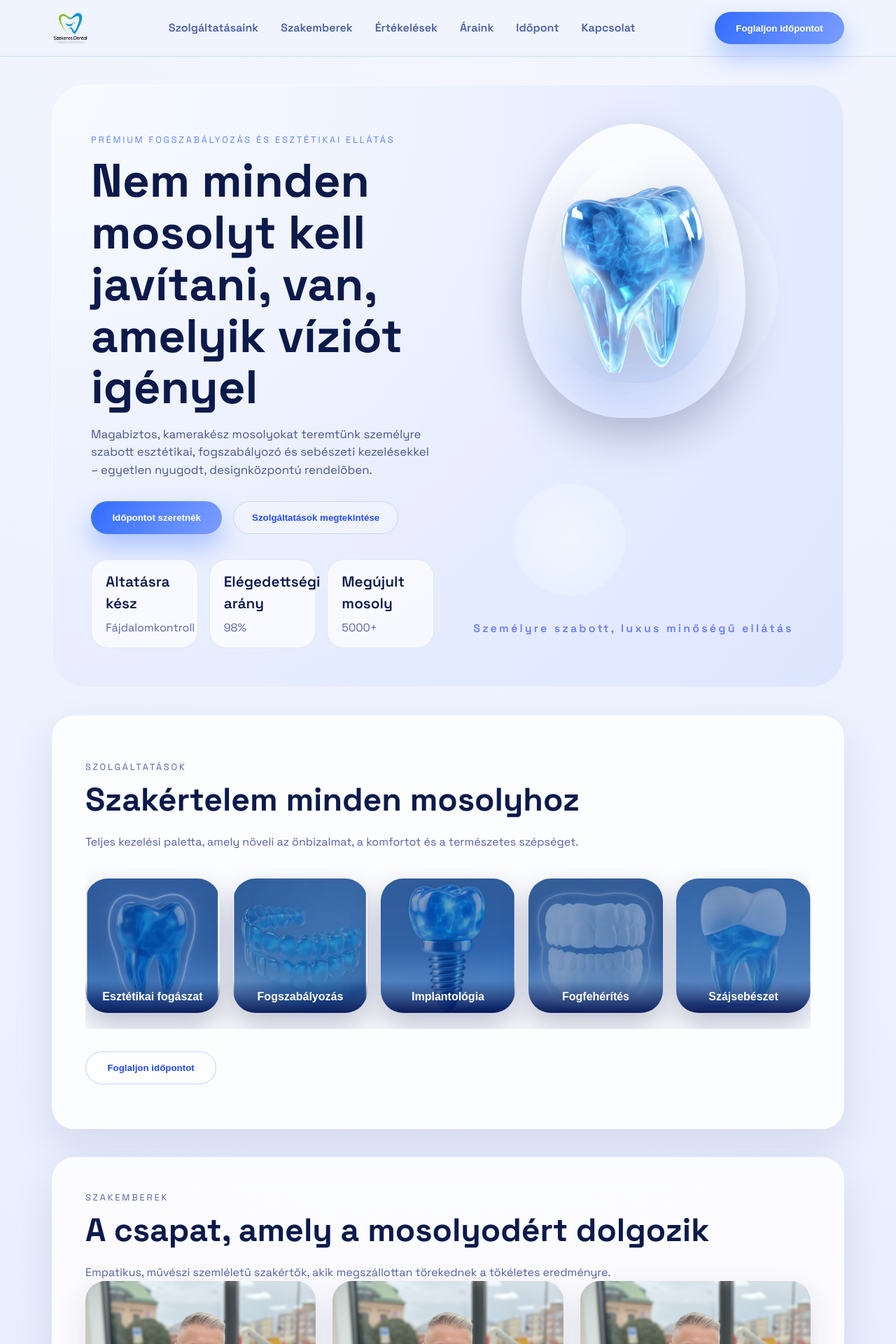
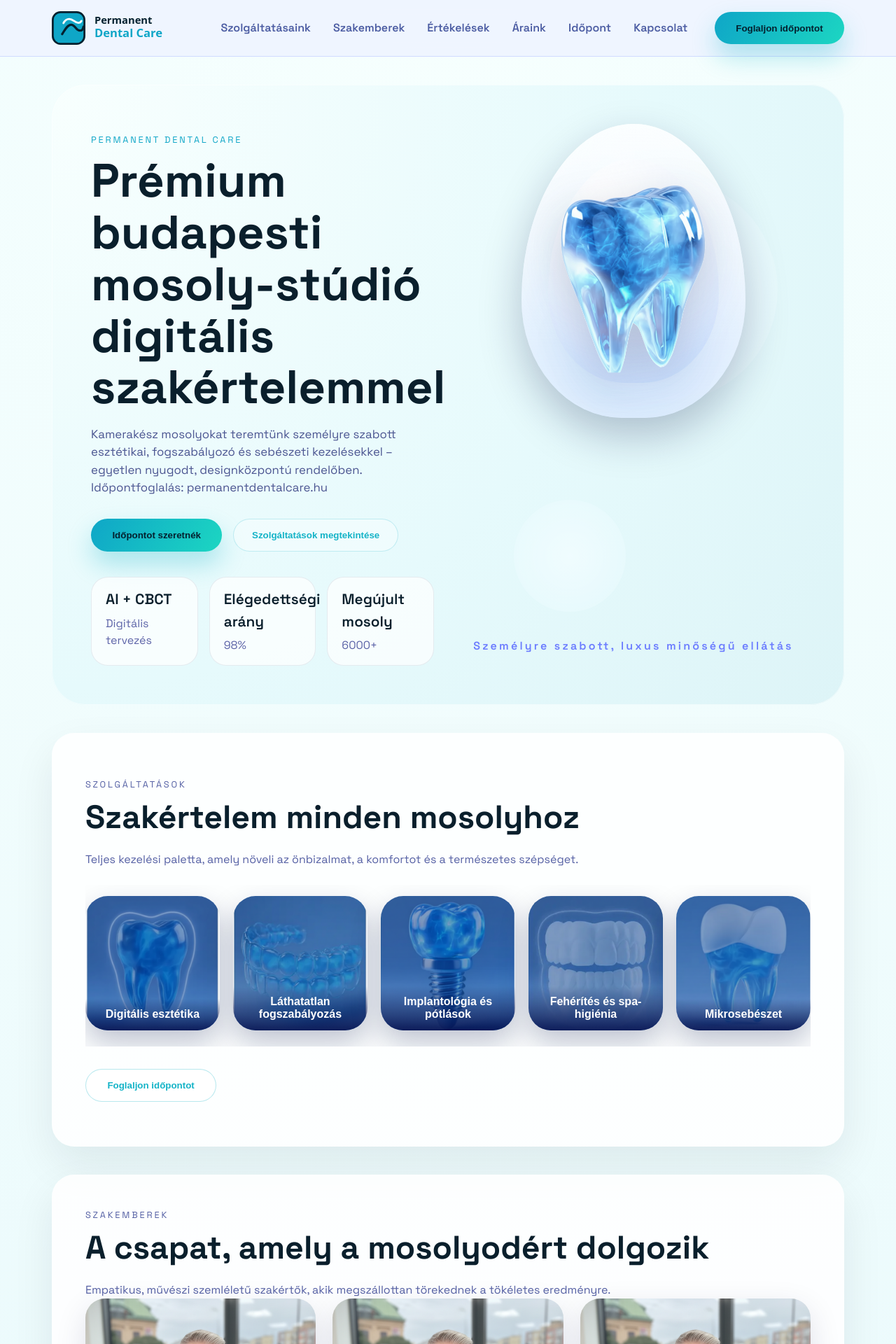
Before and after one commit to sferencz82/szekeres-dental, a React (Vite) app: page / in a window 1280 px wide. Shown: the top 1920 px of the page at 70% size. Built offline with nearby package versions, Linux system fonts and the light colour scheme; no server answers.

Commit message:
Rebrand site for Permanent Dental Care

```diff
--- a/index.html
+++ b/index.html
@@ -2,9 +2,9 @@
 <html lang="hu">
   <head>
     <meta charset="UTF-8" />
-    <link rel="icon" type="image/png" href="/assets/szekeres-logo.png" />
+    <link rel="icon" type="image/svg+xml" href="/assets/permanent-mark.svg" />
     <meta name="viewport" content="width=device-width, initial-scale=1.0" />
-    <title>Szekeres Dental</title>
+    <title>Permanent Dental Care</title>
   </head>
   <body>
     <div id="root"></div>
--- a/src/App.css
+++ b/src/App.css
@@ -2,14 +2,14 @@
 
 :root {
   font-family: 'Space Grotesk', system-ui, -apple-system, BlinkMacSystemFont, 'Segoe UI', sans-serif;
-  color: #0b1a4a;
-  background-color: #e9efff;
+  color: #0a1f2c;
+  background-color: #f2fbfb;
   line-height: 1.5;
-  --brand-dark: #081448;
-  --brand-mid: #2449ff;
-  --brand-light: #bcd7ff;
-  --brand-bg: #f2f6ff;
-  --brand-ink: #0b1a4a;
+  --brand-dark: #0a1f2c;
+  --brand-mid: #14b3c7;
+  --brand-light: #bdf1f6;
+  --brand-bg: #e8f9fb;
+  --brand-ink: #0a1f2c;
   --card-bg: rgba(255, 255, 255, 0.75);
 }
 
@@ -19,7 +19,7 @@
 
 body {
   margin: 0;
-  background: radial-gradient(circle at top, #f3f6ff 0%, #e3e9ff 45%, #dbe3ff 100%);
+  background: radial-gradient(circle at top, #f6fffe 0%, #e6f8fb 45%, #d9f3f7 100%);
   color: var(--brand-ink);
 }
 
@@ -113,21 +113,21 @@ main {
 }
 
 .btn-primary {
-  background: linear-gradient(120deg, #326dff, #7c9dff);
-  color: #fff;
-  box-shadow: 0 18px 35px rgba(50, 109, 255, 0.35);
+  background: linear-gradient(120deg, #0fa6c7, #1cd6c2);
+  color: #04212f;
+  box-shadow: 0 18px 35px rgba(12, 178, 199, 0.3);
 }
 
 .btn-secondary {
-  background: rgba(255, 255, 255, 0.6);
+  background: rgba(255, 255, 255, 0.7);
   color: var(--brand-mid);
-  border: 1px solid rgba(50, 109, 255, 0.3);
+  border: 1px solid rgba(20, 179, 199, 0.3);
 }
 
 .btn-ghost {
-  background: rgba(255, 255, 255, 0.3);
+  background: rgba(255, 255, 255, 0.35);
   color: var(--brand-mid);
-  border: 1px solid rgba(50, 109, 255, 0.2);
+  border: 1px solid rgba(20, 179, 199, 0.22);
   padding: 0.95rem 1.6rem;
 }
 
@@ -136,11 +136,11 @@ main {
 }
 
 .section {
-  background: rgba(255, 255, 255, 0.85);
+  background: rgba(255, 255, 255, 0.88);
   margin: 2.5rem 0;
   padding: 3rem;
   border-radius: 32px;
-  box-shadow: 0 25px 60px rgba(8, 20, 72, 0.1);
+  box-shadow: 0 25px 60px rgba(10, 31, 44, 0.08);
 }
 
 .section.services {
@@ -162,7 +162,7 @@ main {
   letter-spacing: 0.22em;
   text-transform: uppercase;
   font-size: 0.8rem;
-  color: #5d84ff;
+  color: #0fa6c7;
 }
 
 .hero {
@@ -170,7 +170,7 @@ main {
   grid-template-columns: repeat(auto-fit, minmax(280px, 1fr));
   gap: 2.5rem;
   padding: 3.5rem;
-  background: radial-gradient(circle at top left, #f8fbff 0%, #e7edff 60%, #dee6ff 100%);
+  background: radial-gradient(circle at top left, #f8fffe 0%, #e6fafc 60%, #ddf4f7 100%);
   border-radius: 48px;
   margin-top: 2.5rem;
   position: relative;
--- a/src/App.tsx
+++ b/src/App.tsx
@@ -12,28 +12,28 @@ const App: React.FC = () => {
   const services = useMemo<Service[]>(
     () => [
       {
-        title: 'Esztétikai fogászat',
-        description: 'Mosolytervezés, porcelánhéjak és színhű tömések minden páciens igényeire szabva.',
+        title: 'Digitális esztétika',
+        description: 'Mosolytervezés, porcelánhéjak és színhű tömések a Permanent Dental Care signature protokollja szerint.',
         image: '/assets/aestetic.png',
       },
       {
-        title: 'Fogszabályozás',
-        description: 'Láthatatlan sínterápiák és diszkrét készülékek az egészséges, harmonikus fogsorért.',
+        title: 'Láthatatlan fogszabályozás',
+        description: 'Clear alignerek és diszkrét készülékek a funkció és esztétika finomhangolásához.',
         image: '/assets/orthodontics.png',
       },
       {
-        title: 'Implantológia',
-        description: 'Digitálisan tervezett implantátumok, azonnali terhelés és prémium felépítmények.',
+        title: 'Implantológia és pótlások',
+        description: 'Digitálisan tervezett implantátumok, prémium felépítmények és azonnali ideiglenes pótlások.',
         image: '/assets/implantology.png',
       },
       {
-        title: 'Fogfehérítés',
-        description: 'Gyengéd rendelői protokoll, amely tartós ragyogást biztosít érzékenység nélkül.',
+        title: 'Fehérítés és spa-higiénia',
+        description: 'Gyengéd, rendelői protokollok érzékenység nélkül – tökéletes párosítás az esztétikai kezelésekhez.',
         image: '/whitening.png',
       },
       {
-        title: 'Szájsebészet',
-        description: 'Bölcsességfog műtét, gyökércsúcs rezekció és minimál invazív lágyrész-korrekciók.',
+        title: 'Mikrosebészet',
+        description: 'Bölcsességfog műtét, gyökércsúcs rezekció és finom lágyrész-korrekciók kíméletes megközelítéssel.',
         image: '/assets/surgical.png',
       },
     ],
@@ -43,28 +43,25 @@ const App: React.FC = () => {
   const specialists = useMemo(
     () => [
       {
-        name: 'Dr. Szekeres',
-        role: 'Szájsebész',
-        bio: 'Fejlett 3D diagnosztika és empatikus hozzáállás mellett oldja meg a legösszetettebb műtéti eseteket.',
+        name: 'Dr. Kádár Eszter',
+        role: 'Mikrosebész és implantológus',
+        bio: 'Fejlett 3D diagnosztika mellett biztonságos implantációt és mikrosebészeti megoldásokat nyújt.',
         tenure: 'Átlagos kezelési idő: 60–90 perc',
-        image:
-          '/assets/dr-szekeres.png',
+        image: '/assets/dr-szekeres.png',
       },
       {
-        name: 'Dr. Szekeres',
+        name: 'Dr. Lantos Márton',
         role: 'Esztétikai fogorvos',
         bio: 'Porcelánhéjakkal és precíz, esztétikai kezelésekkel művészi szintre emeli a mosolyokat.',
         tenure: 'A szakmában 2016 óta',
-        image:
-          '/assets/dr-szekeres.png',
+        image: '/assets/dr-szekeres.png',
       },
       {
-        name: 'Dr. Szekeres',
-        role: 'Szájhigiénikus',
+        name: 'Kovács Vanda',
+        role: 'Szájhigiénikus és aligner-specialista',
         bio: 'Diszkrét fogszabályozási tervekkel és digitális utánkövetéssel kíséri végig a pácienseket.',
         tenure: 'Clear aligner specialista',
-        image:
-          '/assets/dr-szekeres.png',
+        image: '/assets/dr-szekeres.png',
       },
     ],
     []
@@ -108,16 +105,16 @@ const App: React.FC = () => {
   );
 
   const heroMetrics = [
-    { label: 'Fájdalomkontroll', value: 'Altatásra kész' },
+    { label: 'Digitális tervezés', value: 'AI + CBCT' },
     { label: '98%', value: 'Elégedettségi arány' },
-    { label: '5000+', value: 'Megújult mosoly' },
+    { label: '6000+', value: 'Megújult mosoly' },
   ];
 
   const stats = [
-    { value: '15+', label: 'Év szakmai tapasztalat' },
+    { value: '18+', label: 'Év szakmai tapasztalat' },
     { value: '98%', label: 'Pácienseink elégedettsége' },
-    { value: '5000+', label: 'Megújult mosoly' },
-    { value: '17', label: 'Minősített szakember' },
+    { value: '6000+', label: 'Megújult mosoly' },
+    { value: '19', label: 'Minősített szakember' },
   ];
 
   const [activeTab, setActiveTab] = useState(0);
@@ -159,7 +156,7 @@ const App: React.FC = () => {
       <header className="site-header">
         <nav className="navbar">
           <div className="navbar__logo" onClick={() => handleNavClick('hero')}>
-            <img src="/assets/szekeres-logo2.png" alt="Szekeres Dental logó" />
+            <img src="/assets/permanent-logo.svg" alt="Permanent Dental Care logó" />
           </div>
           <div className="navbar__links">
             <button type="button" onClick={() => handleNavClick('services')}>
@@ -190,11 +187,11 @@ const App: React.FC = () => {
       <main>
         <section id="hero" className="hero">
           <div className="hero__content">
-            <p className="eyebrow">Prémium fogszabályozás és esztétikai ellátás</p>
-            <h1>Nem minden mosolyt kell javítani, van, amelyik víziót igényel</h1>
+            <p className="eyebrow">Permanent Dental Care</p>
+            <h1>Prémium budapesti mosoly-stúdió digitális szakértelemmel</h1>
             <p className="subtitle">
-              Magabiztos, kamerakész mosolyokat teremtünk személyre szabott esztétikai, fogszabályozó és sebészeti
-              kezelésekkel – egyetlen nyugodt, designközpontú rendelőben.
+              Kamerakész mosolyokat teremtünk személyre szabott esztétikai, fogszabályozó és sebészeti kezelésekkel –
+              egyetlen nyugodt, designközpontú rendelőben. Időpontfoglalás: permanentdentalcare.hu
             </p>
             <div className="hero__actions">
               <button className="btn btn-primary" type="button" onClick={() => handleNavClick('booking')}>
@@ -344,7 +341,7 @@ const App: React.FC = () => {
 
         <section id="about" className="section stats">
           <div className="stats__content">
-            <h2>Fedezze fel a Szekeres Dental élményt</h2>
+            <h2>Fedezze fel a Permanent Dental Care élményt</h2>
             <p>
               Nemzetközileg képzett szakértőink a legmodernebb diagnosztikát ötvözik figyelmes, személyre szabott
               gondoskodással, hogy minden találkozás nyugodt és precíz legyen.
@@ -399,8 +396,8 @@ const App: React.FC = () => {
 
       <footer className="site-footer">
         <div className="footer__content">
-          <img className="footer__logo" src="/assets/szekeres-logo2.png" alt="Szekeres Dental logó" />
-          <p>© {new Date().getFullYear()} Szekeres Dental – boutique fogszabályozó és esztétikai rendelő.</p>
+          <img className="footer__logo" src="/assets/permanent-logo.svg" alt="Permanent Dental Care logó" />
+          <p>© {new Date().getFullYear()} Permanent Dental Care – boutique fogszabályozó és esztétikai rendelő.</p>
           <p className="footer__powered">Az online foglalások a visszaigazolásunkig előzetes igénylésnek minősülnek.</p>
         </div>
       </footer>
--- a/src/ContactSection.tsx
+++ b/src/ContactSection.tsx
@@ -82,12 +82,12 @@ const ContactSection: React.FC = () => {
       <div className="contact__grid">
         <div className="contact__details">
           <h3>Elérhetőségek</h3>
-          <p>8000 Székesfehérvár, Budai út 70.</p>
+          <p>1137 Budapest, Radnóti Miklós utca 2.</p>
           <p>
-            Telefon: <a href="tel:+36705605074">+36 70 560 5074</a>
+            Telefon: <a href="tel:+36301234567">+36 30 123 4567</a>
           </p>
           <p>
-            E-mail: <a href="mailto:info@szekeresdental.hu">info@szekeresdental.hu</a>
+            E-mail: <a href="mailto:hello@permanentdentalcare.hu">hello@permanentdentalcare.hu</a>
           </p>
           <div className="opening-hours">
             <h4>Rendelési idő</h4>
@@ -103,8 +103,8 @@ const ContactSection: React.FC = () => {
           </div>
           <div className="map">
             <iframe
-              title="Szekeres Dental térkép"
-              src="https://www.google.com/maps?q=8000+Sz%C3%A9kesfeh%C3%A9rv%C3%A1r%2C+Budai+%C3%BAt+70&output=embed"
+              title="Permanent Dental Care térkép"
+              src="https://www.google.com/maps?q=1137+Budapest%2C+Radn%C3%B3ti+Mikl%C3%B3s+utca+2&output=embed"
               width="100%"
               height="250"
               loading="lazy"
@@ -115,7 +115,7 @@ const ContactSection: React.FC = () => {
             <p className="map__caption">
               A térkép a rendelő pontos helyét mutatja. Ha nem tölt be, nyissa meg a{' '}
               <a
-                href="https://www.google.com/maps/place/8000+Sz%C3%A9kesfeh%C3%A9rv%C3%A1r,+Budai+%C3%BAt+70/"
+                href="https://www.google.com/maps/place/1137+Budapest,+Radn%C3%B3ti+Mikl%C3%B3s+utca+2/"
                 target="_blank"
                 rel="noreferrer"
               >
```
Also changed, not shown: public/ai-seo.txt (added), public/assets/permanent-logo.svg (added), public/assets/permanent-mark.svg (added).
